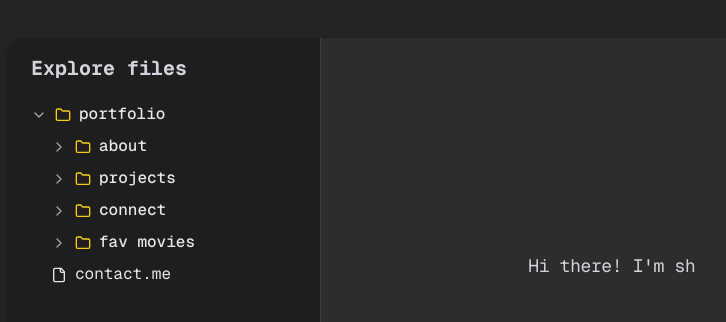
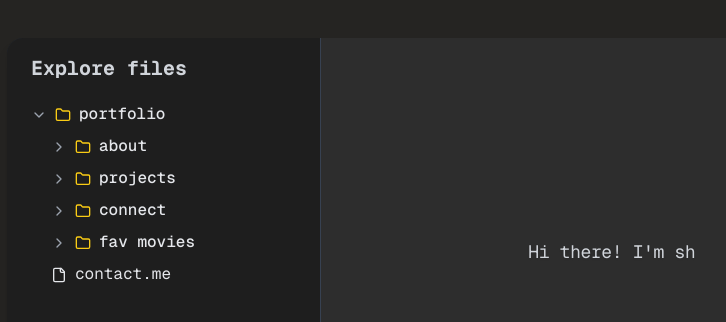
Before and after one commit to sharathdoes/portfolio, a React (Vite) app: page / in a window 1280 px wide. Shown: the part 122-444 px from the top of the page, without its empty margins (185-911 px from the left). Built offline with nearby package versions, Linux system fonts and the light colour scheme; a web font is replaced by a local one.

Commit message:
Update about.jsx

```diff
--- a/src/pages/about.jsx
+++ b/src/pages/about.jsx
@@ -11,6 +11,7 @@ import links from "./links";
 import movies from "./movies";
 import Notes from "./notes";
 import { ScrollArea } from "../components/ui/scroll-area";
+import Os from "./os";
 import TypingAnimation from "../components/ui/typing-animation";
 
 const fileStructure = [
@@ -31,13 +32,23 @@ const fileStructure = [
         type: "folder",
         children: [
           {
-            name: "gen ai",
+            name: "Generative ai",
             type: "folder",
-            children: [{ name: "rag.jsx", type: "file", component: langchain }],
+            children: [{ name: "luma.jsx", type: "file", component: langchain }, { name: "os.jsx", type: "file", component: Os }],
           },
-          { name: "amplify.jsx", type: "file", component: Amplify },
-          { name: "anomaly.jsx", type: "file", component: anomaly },
-          { name: "craft&stitch.jsx", type: "file", component: cands },
+          {
+            name: "Fullstack Dev",
+            type: "folder",
+            children: [
+              { name: "amplify.jsx", type: "file", component: Amplify },
+              { name: "design.jsx", type: "file", component: cands },
+            ],
+          },
+          {
+            name: "Machine Learning",
+            type: "folder",
+            children: [{ name: "anomaly.jsx", type: "file", component: anomaly }],
+          },
         ],
       },
       {
@@ -189,22 +200,19 @@ export default function about() {
         </aside>
 
         {/* Content Area */}
-        <main
-          className={`flex-1 p-6 overflow-auto ${
+        <ScrollArea className={`flex-1 p-6 overflow-auto ${
             isMobile && isSidebarOpen ? "opacity-50" : "opacity-100"
-          }`}
-          style={{ backgroundColor: "#2d2d2d" }}
-        >
+          }`} style={{ backgroundColor: "#2d2d2d", scrollbarWidth: "thin", scrollbarColor: "white" }}>
           {selectedFile && selectedFile.component ? (
             <div className="p-4 bg-[#1e1e1e] rounded-lg text-gray-300">
               <selectedFile.component />
             </div>
           ) : (
-            <div className="flex h-full items-center justify-center text-gray-200 ">
-              <TypingAnimation className="text-gray-300 text-lg mb-6" text="Hi there! I'm sharath..." />
+            <div className="flex h-full items-start justify-center text-gray-200 ">
+              <TypingAnimation className="text-gray-300 mt-44 text-lg mb-6" text="Hi there! I'm sharath..." />
             </div>
           )}
-        </main>
+        </ScrollArea>
       </div>
     </div>
   );
```
